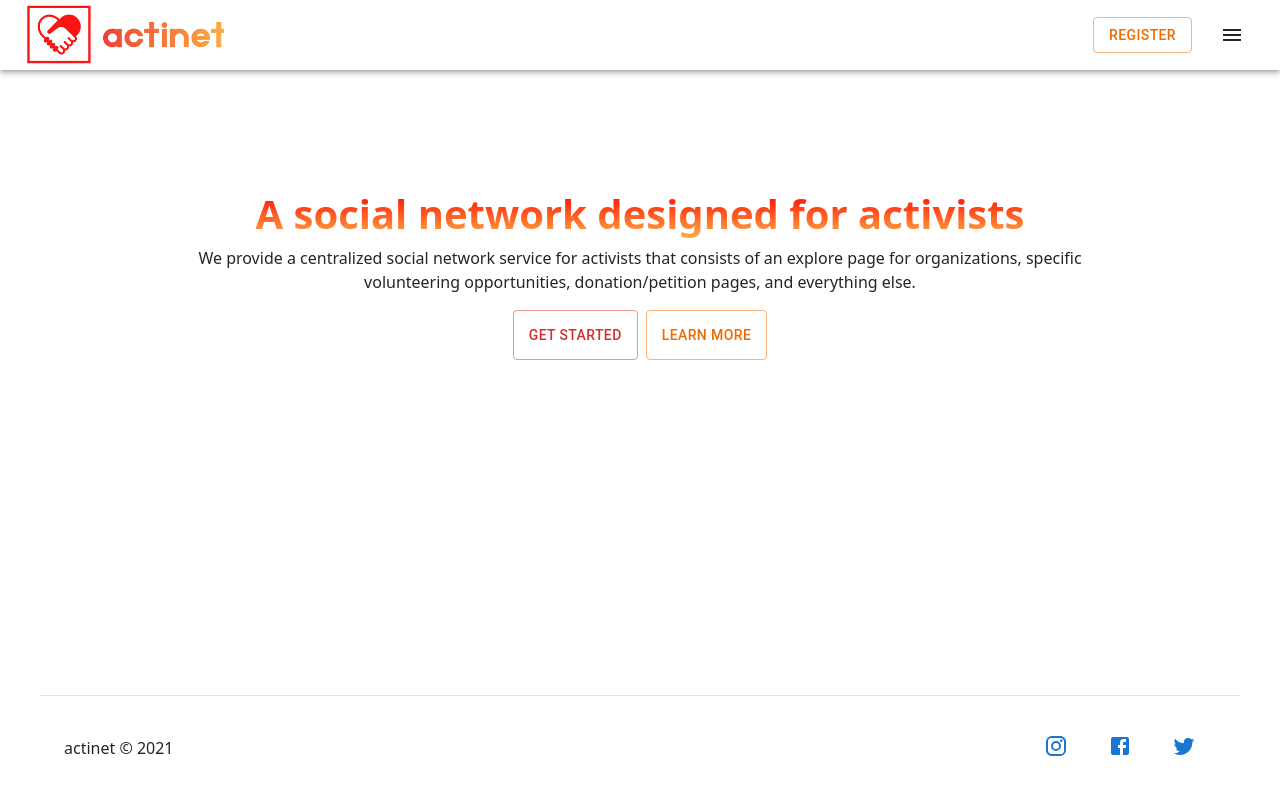
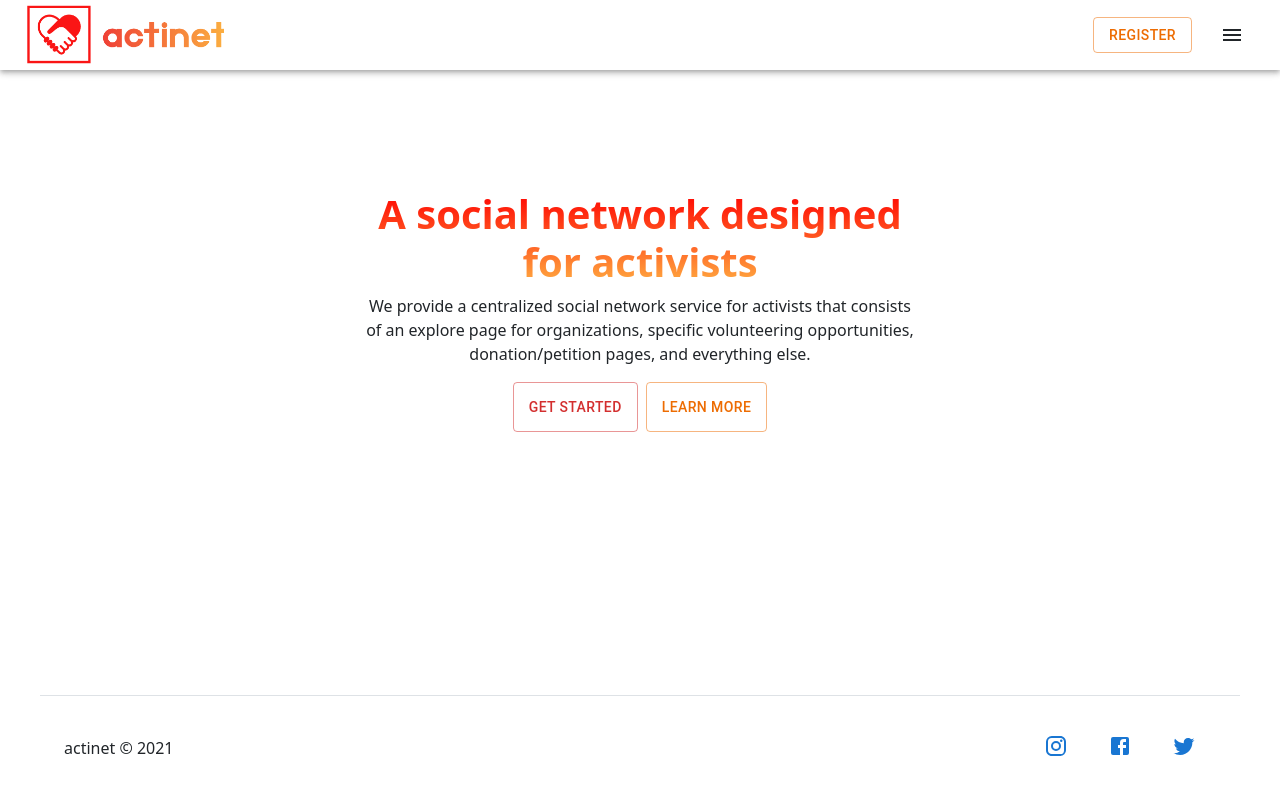
Before and after one commit to checkmateeerree/actinet, a Next.js app: page / in a window 1280 px wide. Shown: the top 794 px of the page. Built offline with nearby package versions, Linux system fonts and the light colour scheme.

Commit message:
fixed some smaller screen display issues

```diff
--- a/components/Getter.js
+++ b/components/Getter.js
@@ -1,17 +1,22 @@
 import React from 'react'
 import { Container, Button } from "@mui/material";
+import Link from 'next/link'
 
 const Getter = () => {
     return (
-        <Container sx={{width: "80%", paddingTop: "15vh"}}>
-            <h1 className="fw-bold text-center" style={{"fontSize": "2.5em", background: "-webkit-linear-gradient(#ff0000, #ffae42)", "WebkitBackgroundClip": "text", "WebkitTextFillColor": "transparent"}}>A social network designed for activists</h1>
+        <Container className="mw-100" sx={{width: "600px", paddingY: "15vh", overflow: "hidden"}}>
+            <h1 className="fw-bold text-center" style={{"fontSize": "2.5em", "overflow": "hidden", background: "-webkit-linear-gradient(#ff0000, #ffae42)", "WebkitBackgroundClip": "text", "WebkitTextFillColor": "transparent"}}>A social network designed for activists</h1>
             <p className="text-center fw-light">We provide a centralized social network
             service for activists that consists of an explore page for organizations,
             specific volunteering opportunities, donation/petition pages,
             and everything else.</p>
             <div className="d-flex justify-content-center">
-                <Button color="error" variant="outlined" sx={{height: 50, marginRight: 1}}>Get Started</Button>
-                <Button color="warning" variant="outlined" sx={{height: 50}}>Learn More</Button>
+                <Link href="/register">
+                    <Button color="error" variant="outlined" sx={{height: 50, marginRight: 1}}>Get Started</Button>
+                </Link>
+                <Link href="/about">
+                    <Button color="warning" variant="outlined" sx={{height: 50}}>Learn More</Button>
+                </Link>
             </div>
         </Container>
     )
--- a/components/Navbar.js
+++ b/components/Layout/Navbar.js
@@ -6,7 +6,7 @@ import EmailOutlinedIcon from "@mui/icons-material/EmailOutlined";
 import HomeOutlinedIcon from "@mui/icons-material/HomeOutlined";
 import MonetizationOnOutlinedIcon from "@mui/icons-material/MonetizationOnOutlined";
 import { List, ListItem, ListItemText, ListItemIcon } from "@mui/material";
-import actinetLogo from "../public/actinet_logo.png";
+import actinetLogo from "../../public/actinet_logo.png";
 import ChevronRightIcon from "@mui/icons-material/ChevronRight";
 import IconButton from "@mui/material/IconButton";
 import LockOutlinedIcon from "@mui/icons-material/LockOutlined";
--- a/pages/_app.js
+++ b/pages/_app.js
@@ -1,7 +1,7 @@
 
 import {useEffect} from 'react'
 import 'bootstrap/dist/css/bootstrap.css'
-import Layout from '../components/Layout';
+import Layout from '../components/Layout/Layout';
 
 function MyApp({ Component, pageProps }) {
   useEffect(() => {
```
Also changed, not shown: components/PartneredWith.js (added, +11 -0 lines), components/Layout/Footer.js (renamed from components/Footer.js), components/Layout/Layout.js (renamed from components/Layout.js).
